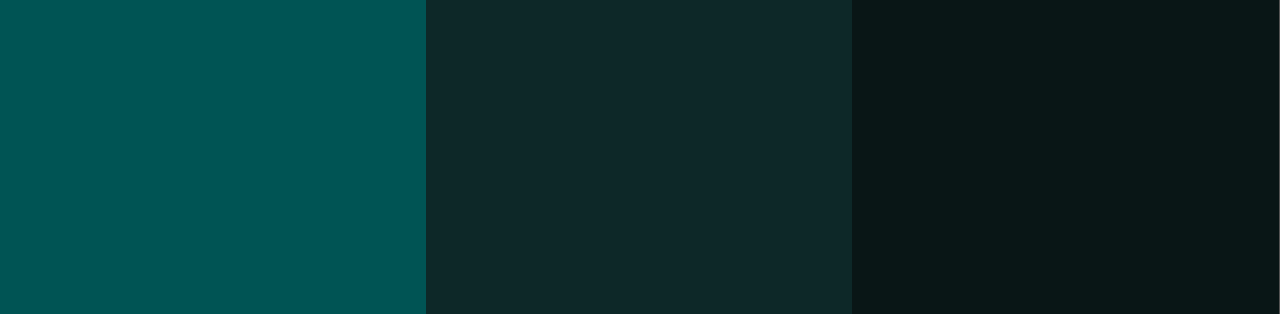
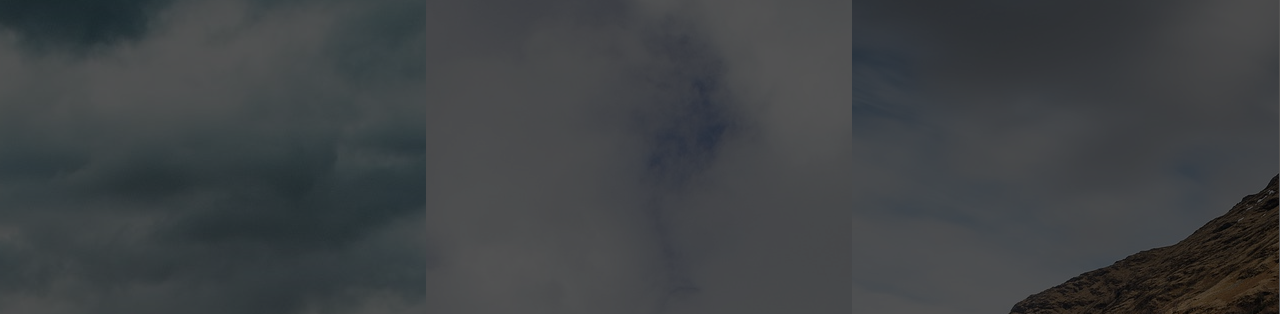
Before and after one commit to Bubekk/AdventureWebsite_practice, a plain HTML site: page index.html in a window 1280 px wide. Shown: the part 71-385 px from the top of the page. Drawn offline with Linux system fonts and the light colour scheme.

Commit message:
jpg repair

```diff
--- a/index.html
+++ b/index.html
@@ -15,13 +15,13 @@
         <div id="mainpage">
             <div id="photo_container">
                 <div id="firstphoto">
-                    <img id="ph_1" src="./Project/1.jpg" alt="">
+                    <img id="ph_1" src="1.jpg" alt="">
                 </div>
                 <div id="secondphoto">
-                    <img id="ph_2" src="./Project/2.jpg" alt="">
+                    <img id="ph_2" src="2.jpg" alt="">
                 </div>
                 <div id="thirdphoto">
-                    <img id="ph_3" src="./Project/3.jpg" alt="">
+                    <img id="ph_3" src="3.jpg" alt="">
                 </div>
             </div>
             <div id="black_aplet"></div>
```
